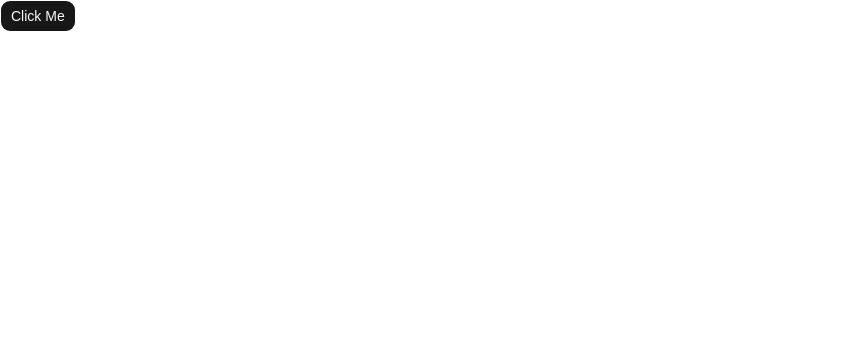
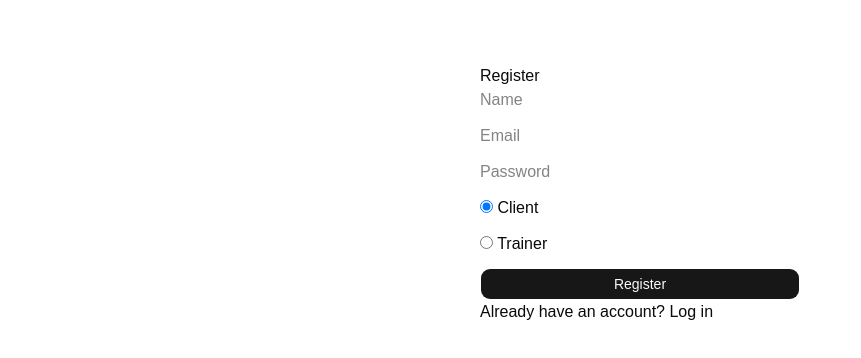
Before and after one commit to RayanMaknojia/Fitlab--Redesigned-with-claude-code, a React (Vite) app in the folder frontend/: page /register in a window 1280 px wide. Shown: the top 358 px of the page, without its empty margins (0-861 px from the left). Built offline with nearby package versions, Linux system fonts and the light colour scheme; no server answers.

Commit message:
feat: add role-based dashboard routing and test login/register/dashboard pages

```diff
--- a/frontend/package.json
+++ b/frontend/package.json
@@ -18,6 +18,7 @@
     "radix-ui": "^1.6.0",
     "react": "^19.2.7",
     "react-dom": "^19.2.7",
+    "react-router-dom": "^7.18.1",
     "shadcn": "^4.12.0",
     "tailwind-merge": "^3.6.0",
     "tailwindcss": "^4.3.1",
--- a/frontend/src/App.tsx
+++ b/frontend/src/App.tsx
@@ -1,14 +1,46 @@
-import { useState } from "react";
-import "./App.css";
-import { Button } from "./components/ui/button";
+import { BrowserRouter, Routes, Route, Navigate } from "react-router-dom";
+import { AuthProvider, useAuth } from "@/context/AuthContext";
+import RequireAuth from "@/components/RequireAuth";
+import LoginPage from "@/pages/LoginPage";
+import RegisterPage from "@/pages/RegisterPage";
+import ClientDashboard from "@/pages/ClientDashboard";
+import TrainerDashboard from "@/pages/TrainerDashboard";
+
+function Home() {
+  const { user, loading } = useAuth();
+
+  if (loading) return <p>Loading...</p>;
+  if (!user) return <Navigate to="/login" replace />;
+  return <Navigate to={user.role === "trainer" ? "/dashboard/trainer" : "/dashboard/client"} replace />;
+}
 
 function App() {
-  const [count, setCount] = useState(0);
-
   return (
-    <>
-      <Button>Click Me</Button>
-    </>
+    <BrowserRouter>
+      <AuthProvider>
+        <Routes>
+          <Route path="/" element={<Home />} />
+          <Route path="/login" element={<LoginPage />} />
+          <Route path="/register" element={<RegisterPage />} />
+          <Route
+            path="/dashboard/client"
+            element={
+              <RequireAuth role="client">
+                <ClientDashboard />
+              </RequireAuth>
+            }
+          />
+          <Route
+            path="/dashboard/trainer"
+            element={
+              <RequireAuth role="trainer">
+                <TrainerDashboard />
+              </RequireAuth>
+            }
+          />
+        </Routes>
+      </AuthProvider>
+    </BrowserRouter>
   );
 }
 
--- /dev/null
+++ b/frontend/src/components/RequireAuth.tsx
@@ -0,0 +1,17 @@
+import { Navigate } from "react-router-dom";
+import { useAuth } from "@/context/AuthContext";
+
+interface RequireAuthProps {
+  children: React.ReactNode;
+  role?: "client" | "trainer";
+}
+
+export default function RequireAuth({ children, role }: RequireAuthProps) {
+  const { user, loading } = useAuth();
+
+  if (loading) return <p>Loading...</p>;
+  if (!user) return <Navigate to="/login" replace />;
+  if (role && user.role !== role) return <Navigate to="/" replace />;
+
+  return <>{children}</>;
+}
--- /dev/null
+++ b/frontend/src/context/AuthContext.tsx
@@ -0,0 +1,48 @@
+import { createContext, useContext, useEffect, useState, type ReactNode } from "react";
+import { api, type ApiUser } from "@/lib/api";
+
+interface AuthContextValue {
+  user: ApiUser | null;
+  loading: boolean;
+  login: (email: string, password: string, rememberMe?: boolean) => Promise<void>;
+  logout: () => Promise<void>;
+}
+
+const AuthContext = createContext<AuthContextValue | null>(null);
+
+export function AuthProvider({ children }: { children: ReactNode }) {
+  const [user, setUser] = useState<ApiUser | null>(null);
+  const [loading, setLoading] = useState(true);
+
+  useEffect(() => {
+    api
+      .me()
+      .then(({ user }) => setUser(user))
+      .catch(() => setUser(null))
+      .finally(() => setLoading(false));
+  }, []);
+
+  const login = async (email: string, password: string, rememberMe?: boolean) => {
+    const { user } = await api.login({ email, password, rememberMe });
+    setUser(user);
+  };
+
+  const logout = async () => {
+    await api.logout();
+    setUser(null);
+  };
+
+  return (
+    <AuthContext.Provider value={{ user, loading, login, logout }}>
+      {children}
+    </AuthContext.Provider>
+  );
+}
+
+export function useAuth() {
+  const ctx = useContext(AuthContext);
+  if (!ctx) {
+    throw new Error("useAuth must be used within an AuthProvider");
+  }
+  return ctx;
+}
--- /dev/null
+++ b/frontend/src/lib/api.ts
@@ -0,0 +1,42 @@
+const API_BASE = "http://localhost:3000/api";
+
+export interface ApiUser {
+  id: string;
+  name: string;
+  email: string;
+  role: "client" | "trainer";
+}
+
+async function request<T>(path: string, options?: RequestInit): Promise<T> {
+  const res = await fetch(`${API_BASE}${path}`, {
+    credentials: "include",
+    headers: { "Content-Type": "application/json" },
+    ...options,
+  });
+
+  const data = await res.json();
+
+  if (!res.ok) {
+    throw new Error(data.error ?? "Request failed");
+  }
+
+  return data;
+}
+
+export const api = {
+  register: (input: { name: string; email: string; password: string; role: "client" | "trainer" }) =>
+    request<{ name: string; email: string; role: string }>("/auth/register", {
+      method: "POST",
+      body: JSON.stringify(input),
+    }),
+
+  login: (input: { email: string; password: string; rememberMe?: boolean }) =>
+    request<{ user: ApiUser }>("/auth/login", {
+      method: "POST",
+      body: JSON.stringify(input),
+    }),
+
+  logout: () => request<{ ok: boolean }>("/auth/logout", { method: "POST" }),
+
+  me: () => request<{ user: ApiUser }>("/auth/me"),
+};
--- /dev/null
+++ b/frontend/src/pages/ClientDashboard.tsx
@@ -0,0 +1,14 @@
+import { Button } from "@/components/ui/button";
+import { useAuth } from "@/context/AuthContext";
+
+export default function ClientDashboard() {
+  const { user, logout } = useAuth();
+
+  return (
+    <div style={{ maxWidth: 480, margin: "4rem auto" }}>
+      <h1>Client Dashboard</h1>
+      <p>Welcome, {user?.name}.</p>
+      <Button onClick={logout}>Log out</Button>
+    </div>
+  );
+}
--- /dev/null
+++ b/frontend/src/pages/LoginPage.tsx
@@ -0,0 +1,43 @@
+import { useState, type FormEvent } from "react";
+import { useNavigate } from "react-router-dom";
+import { Button } from "@/components/ui/button";
+import { useAuth } from "@/context/AuthContext";
+
+export default function LoginPage() {
+  const { login } = useAuth();
+  const navigate = useNavigate();
+  const [email, setEmail] = useState("");
+  const [password, setPassword] = useState("");
+  const [rememberMe, setRememberMe] = useState(false);
+  const [error, setError] = useState<string | null>(null);
+
+  const handleSubmit = async (e: FormEvent) => {
+    e.preventDefault();
+    setError(null);
+    try {
+      await login(email, password, rememberMe);
+      navigate("/");
+    } catch (err) {
+      setError(err instanceof Error ? err.message : "Login failed");
+    }
+  };
+
+  return (
+    <div style={{ maxWidth: 320, margin: "4rem auto" }}>
+      <h1>Log in</h1>
+      <form onSubmit={handleSubmit} style={{ display: "flex", flexDirection: "column", gap: "0.75rem" }}>
+        <input type="email" placeholder="Email" value={email} onChange={(e) => setEmail(e.target.value)} required />
+        <input type="password" placeholder="Password" value={password} onChange={(e) => setPassword(e.target.value)} required />
+        <label style={{ display: "flex", alignItems: "center", gap: "0.5rem" }}>
+          <input type="checkbox" checked={rememberMe} onChange={(e) => setRememberMe(e.target.checked)} />
+          Remember me
+        </label>
+        {error && <p style={{ color: "red" }}>{error}</p>}
+        <Button type="submit">Log in</Button>
+      </form>
+      <p>
+        No account? <a href="/register">Register</a>
+      </p>
+    </div>
+  );
+}
--- /dev/null
+++ b/frontend/src/pages/RegisterPage.tsx
@@ -0,0 +1,46 @@
+import { useState, type FormEvent } from "react";
+import { useNavigate } from "react-router-dom";
+import { Button } from "@/components/ui/button";
+import { api } from "@/lib/api";
+
+export default function RegisterPage() {
+  const navigate = useNavigate();
+  const [name, setName] = useState("");
+  const [email, setEmail] = useState("");
+  const [password, setPassword] = useState("");
+  const [role, setRole] = useState<"client" | "trainer">("client");
+  const [error, setError] = useState<string | null>(null);
+
+  const handleSubmit = async (e: FormEvent) => {
+    e.preventDefault();
+    setError(null);
+    try {
+      await api.register({ name, email, password, role });
+      navigate("/login");
+    } catch (err) {
+      setError(err instanceof Error ? err.message : "Registration failed");
+    }
+  };
+
+  return (
+    <div style={{ maxWidth: 320, margin: "4rem auto" }}>
+      <h1>Register</h1>
+      <form onSubmit={handleSubmit} style={{ display: "flex", flexDirection: "column", gap: "0.75rem" }}>
+        <input placeholder="Name" value={name} onChange={(e) => setName(e.target.value)} required />
+        <input type="email" placeholder="Email" value={email} onChange={(e) => setEmail(e.target.value)} required />
+        <input type="password" placeholder="Password" value={password} onChange={(e) => setPassword(e.target.value)} required />
+        <label>
+          <input type="radio" name="role" checked={role === "client"} onChange={() => setRole("client")} /> Client
+        </label>
+        <label>
+          <input type="radio" name="role" checked={role === "trainer"} onChange={() => setRole("trainer")} /> Trainer
+        </label>
+        {error && <p style={{ color: "red" }}>{error}</p>}
+        <Button type="submit">Register</Button>
+      </form>
+      <p>
+        Already have an account? <a href="/login">Log in</a>
+      </p>
+    </div>
+  );
+}
--- /dev/null
+++ b/frontend/src/pages/TrainerDashboard.tsx
@@ -0,0 +1,14 @@
+import { Button } from "@/components/ui/button";
+import { useAuth } from "@/context/AuthContext";
+
+export default function TrainerDashboard() {
+  const { user, logout } = useAuth();
+
+  return (
+    <div style={{ maxWidth: 480, margin: "4rem auto" }}>
+      <h1>Trainer Dashboard</h1>
+      <p>Welcome, {user?.name}.</p>
+      <Button onClick={logout}>Log out</Button>
+    </div>
+  );
+}
```
Also changed, not shown: 1 other file (tests, documents, lock files or other folders).
